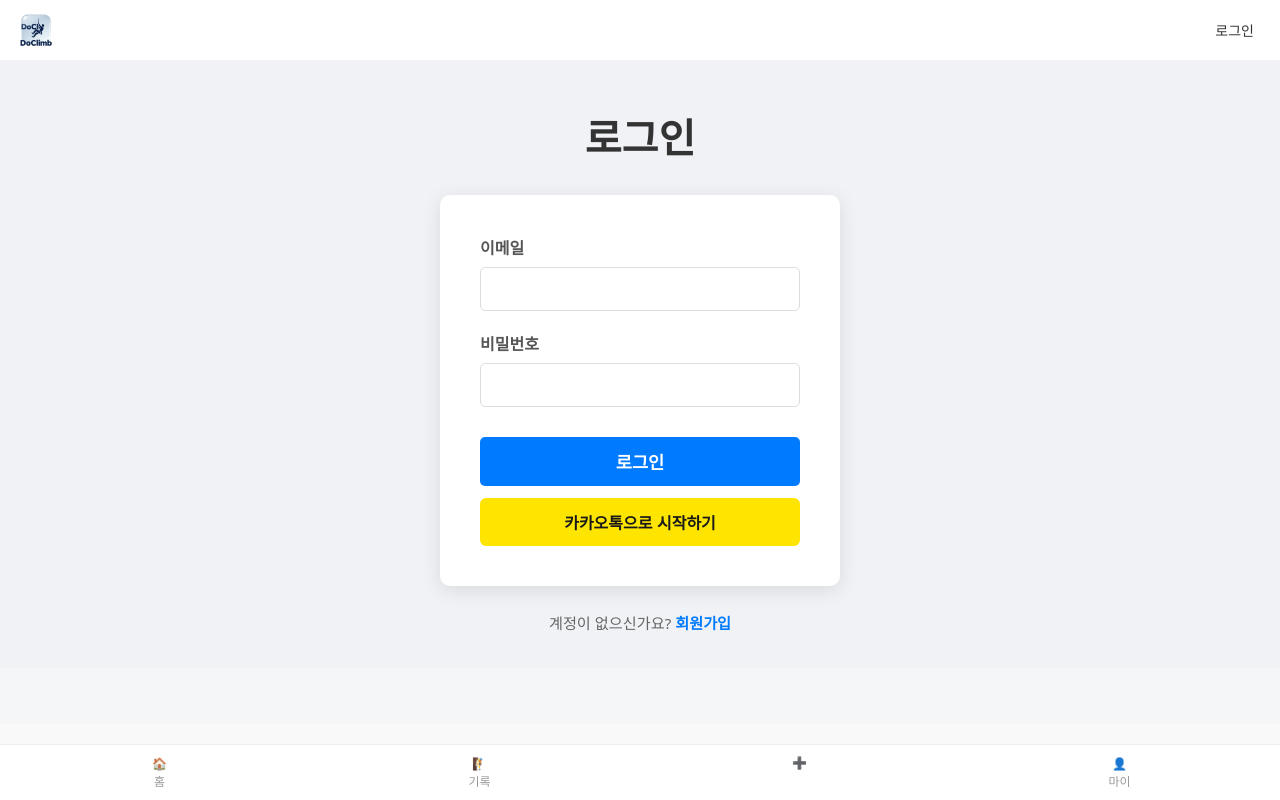
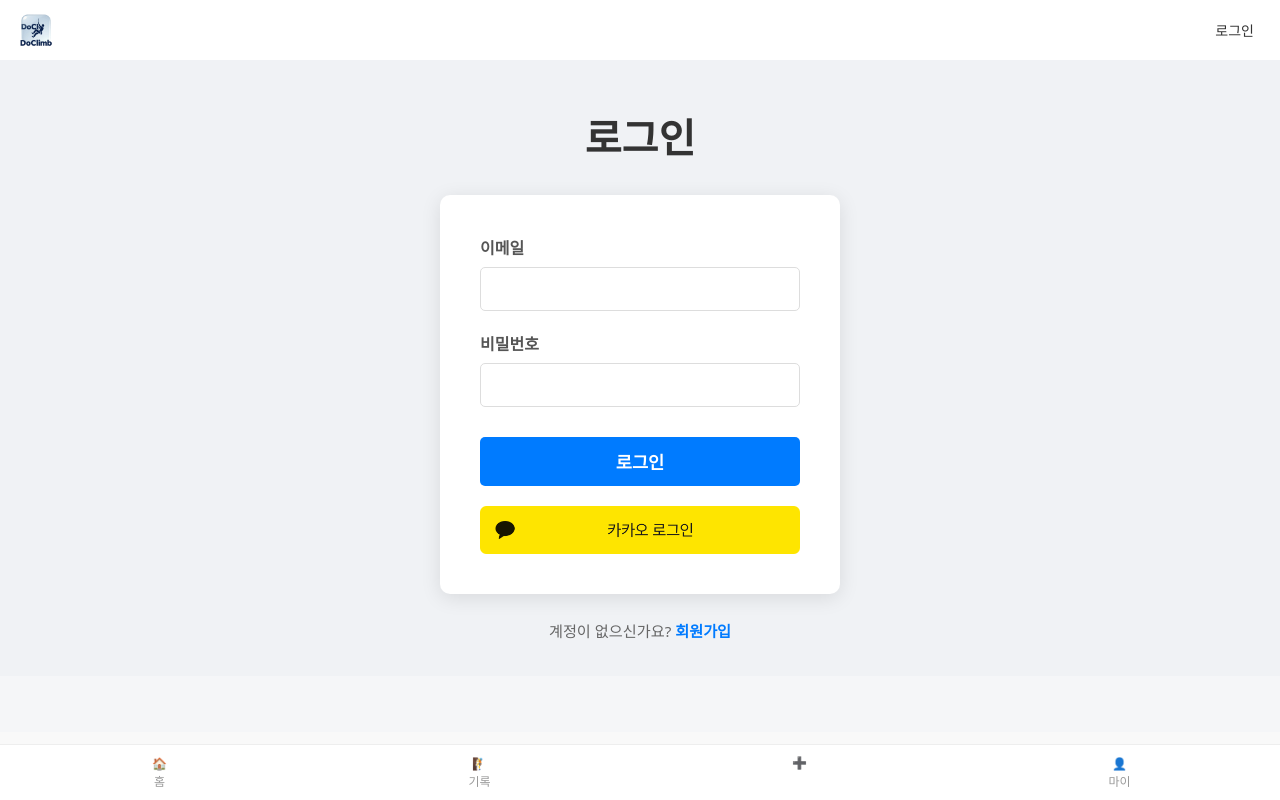
Before and after one commit to wdv96wdv/Doclimb, a React (Vite) app in the folder doclimb-app/: page /login in a window 1280 px wide. Built offline with nearby package versions, Linux system fonts and the light colour scheme.

Commit message:
카톡로그인 끝

```diff
--- a/doclimb-app/src/pages/Login/Login.jsx
+++ b/doclimb-app/src/pages/Login/Login.jsx
@@ -4,6 +4,7 @@ import styles from "./Login.module.css";
 import { useAuth } from "../../context/AuthContext";
 import { supabase } from "../../services/supabase";
 import Swal from "sweetalert2";
+import kakaoLoginImage from '../../assets/img/kakao_login_large_wide.png';
 
 function Login() {
   const navigate = useNavigate();
@@ -133,9 +134,15 @@ function Login() {
           {loading ? "이동 중..." : "로그인"}
         </button>
 
-        <button type="button" onClick={handleKakaoLogin} className={styles.kakaoBtn}>
-          카카오톡으로 시작하기
-        </button>
+        <div style={{ display: 'flex', justifyContent: 'center', marginTop: '20px' }}>
+          {/* 2. 기존 <button> 대신 <img> 태그 사용 */}
+          <img
+            src={kakaoLoginImage}
+            alt="카카오 로그인"
+            onClick={handleKakaoLogin}
+            style={{ cursor: 'pointer', width: 'auto', height: '48px' }} // 높이는 디자인에 맞게 조절하세요
+          />
+        </div>
       </form>
       <p className={styles.registerLink}>
         계정이 없으신가요? <span onClick={() => navigate('/join')} className={styles.link}>회원가입</span>
```
Also changed, not shown: doclimb-app/src/assets/img/kakao_login_large_wide.png (added), doclimb-app/src/assets/img/kakao_login_medium_narrow.png (added).
